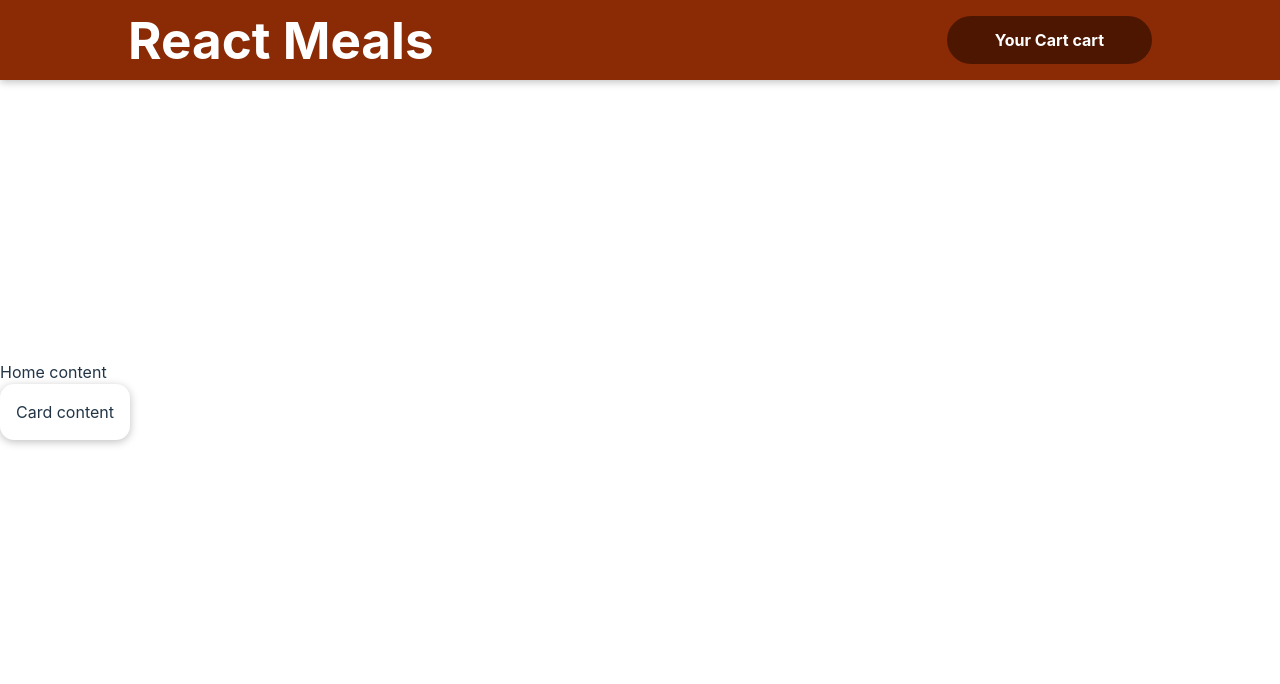
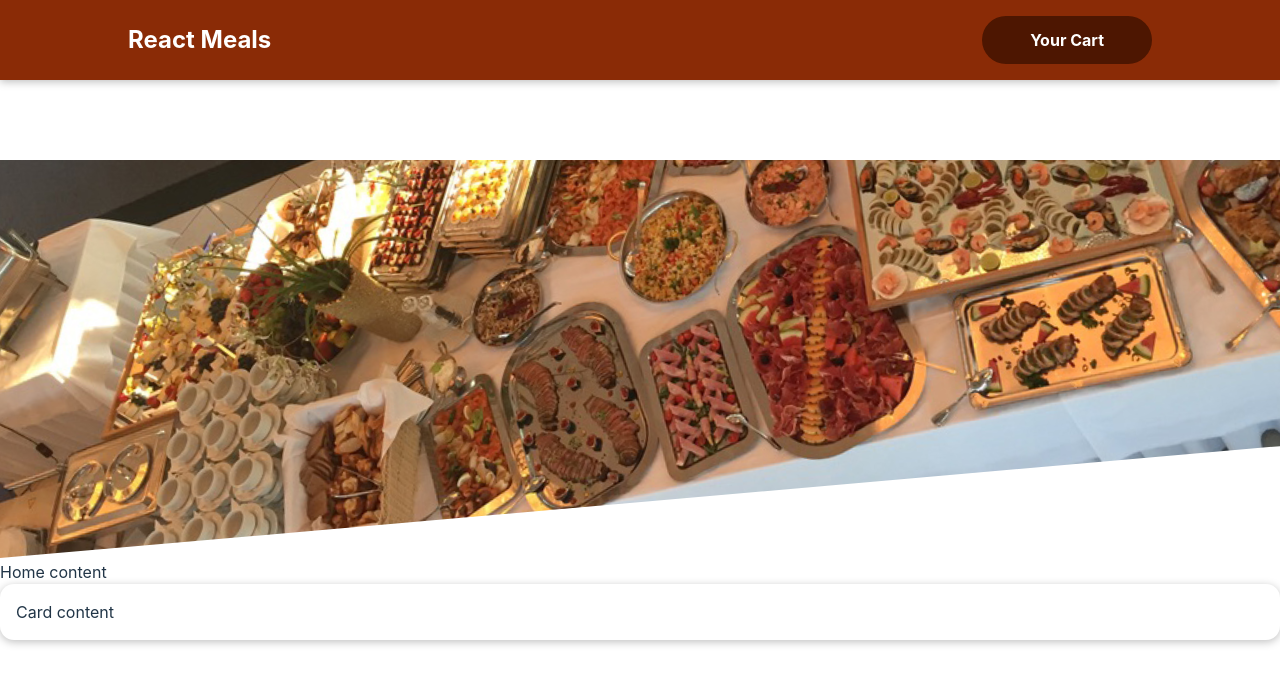
Before and after one commit to MrJouts/u-react-the-complete-guide, a React (Vite) app in the folder food-delivery-app/: page / in a window 1280 px wide. Shown: the top 684 px of the page. Built offline with nearby package versions, Linux system fonts and the light colour scheme.

Commit message:
added image to header

```diff
--- a/food-delivery-app/src/components/Header/Header.module.scss
+++ b/food-delivery-app/src/components/Header/Header.module.scss
@@ -25,5 +25,7 @@
   width: 110%;
   height: 100%;
   object-fit: cover;
+  top: 0;
+  min-width: 100vw;
   transform: rotateZ(-5deg) translateY(-4rem) translateX(-1rem);
 }
--- a/food-delivery-app/src/components/Header/Header.tsx
+++ b/food-delivery-app/src/components/Header/Header.tsx
@@ -1,12 +1,19 @@
 import classes from "./Header.module.scss";
 import HeaderCartButton from "./HeaderCartButton";
 
+import mealsImage from "../../assets/meals.jpg";
+
 const Header = () => {
   return (
-    <div className={classes.header}>
-      <h1>React Meals</h1>
-      <HeaderCartButton />
-    </div>
+    <>
+      <div className={classes.header}>
+        <h2>React Meals</h2>
+        <HeaderCartButton />
+      </div>
+      <div className={classes["main-image"]}>
+        <img src={mealsImage} alt="meals" />
+      </div>
+    </>
   );
 };
 
--- a/food-delivery-app/src/components/Header/HeaderCartButton.tsx
+++ b/food-delivery-app/src/components/Header/HeaderCartButton.tsx
@@ -1,7 +1,7 @@
 import classes from "./HeaderCartButton.module.scss";
 
 const HeaderCartButton = () => {
-  return <button className={classes.button}>Your Cart cart</button>;
+  return <button className={classes.button}>Your Cart</button>;
 };
 
 export default HeaderCartButton;
```
Also changed, not shown: food-delivery-app/src/assets/meals.jpg (added).
